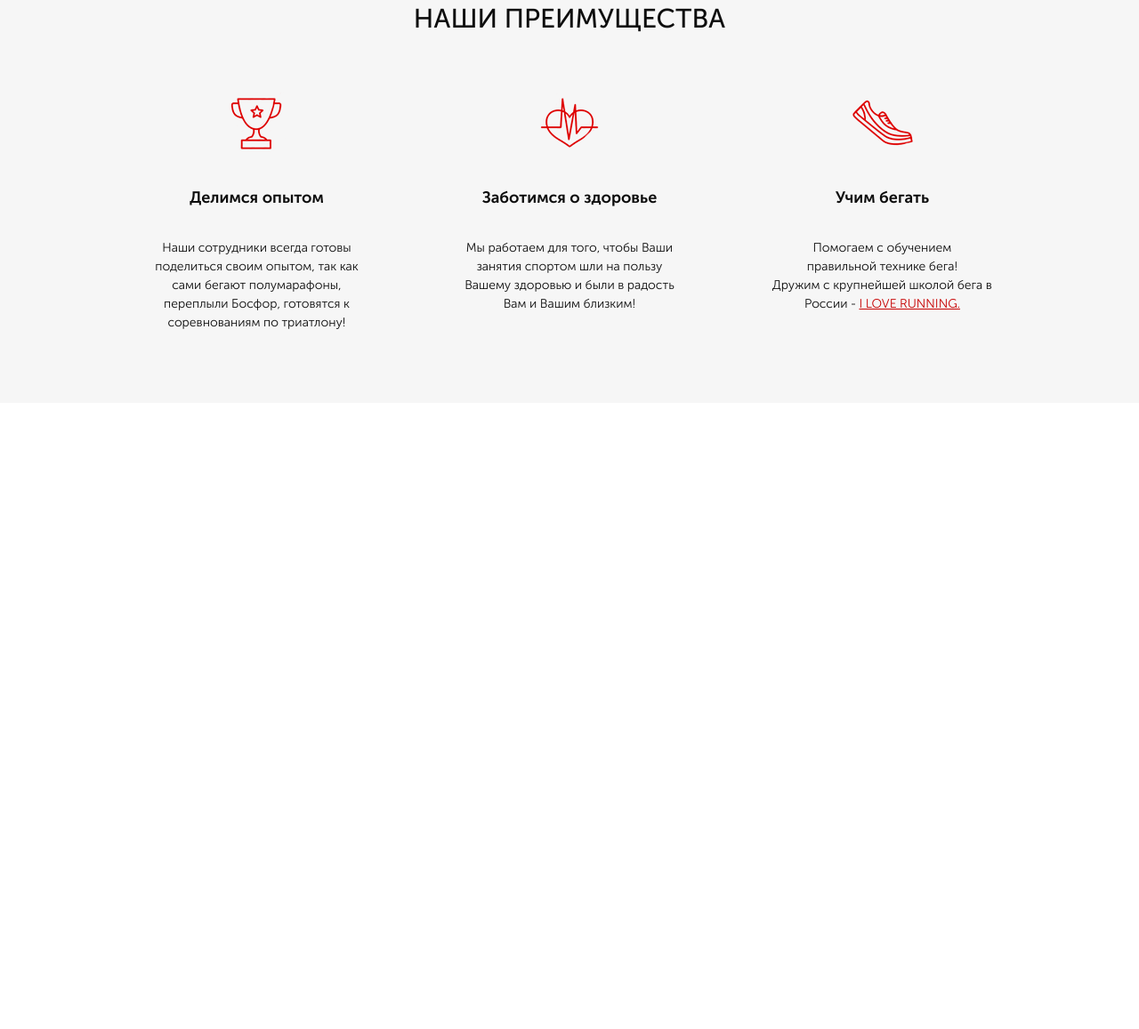
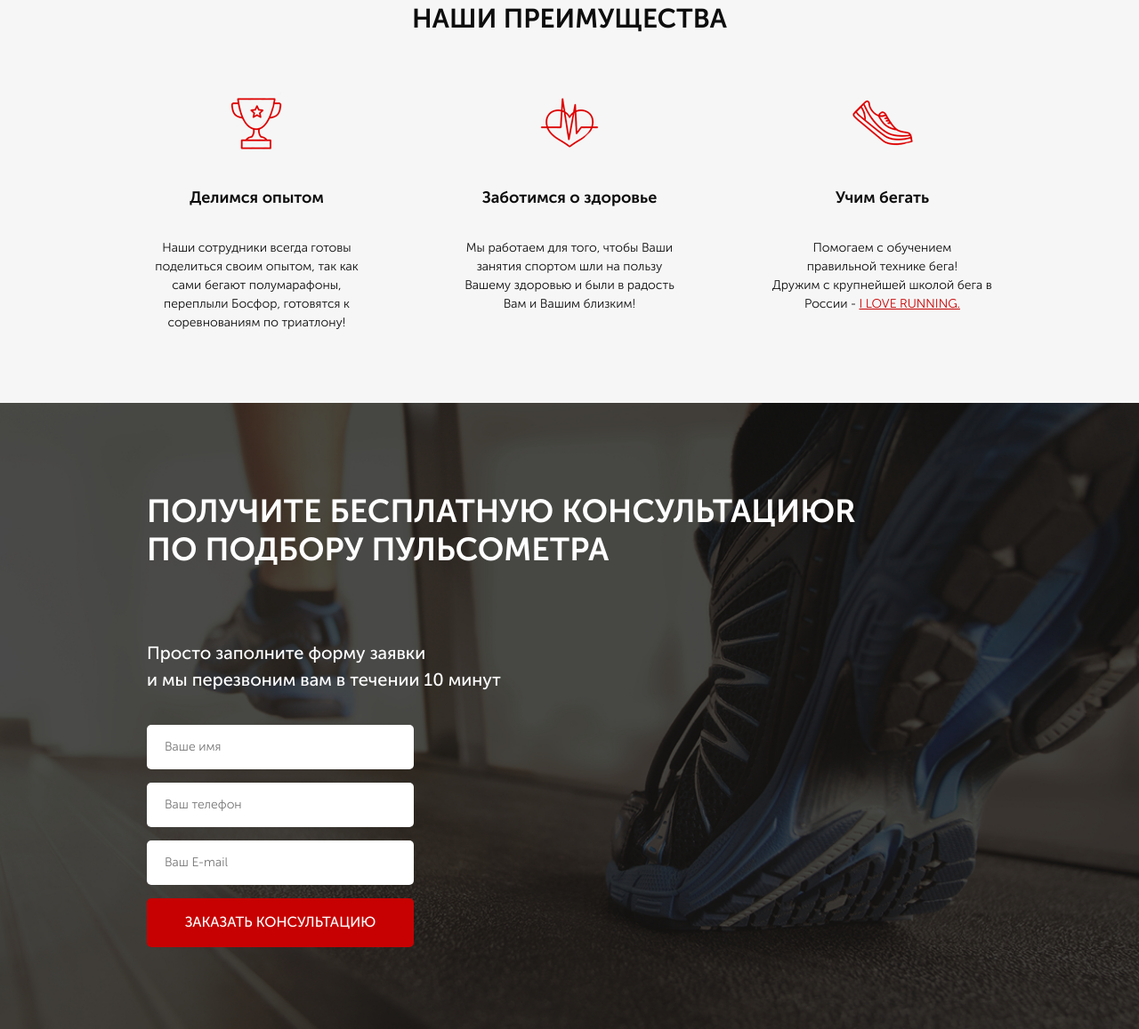
Before and after one commit to AndreiSpurhiash/Pulsometr, a website: page src/index.html in a window 1280 px wide. Shown: the part 777-1934 px from the top of the page at 89% size. Before the commit the page ends 1230 px from the top, so only its background shows below. Drawn offline with Linux system fonts and the light colour scheme.

Commit message:
add subform

```diff
--- a/src/index.html
+++ b/src/index.html
@@ -55,7 +55,7 @@
     </div>
     <div class="benefits">
         <div class="container">
-            <h2 class="benefits__header">НАШИ ПРЕИМУЩЕСТВА</h2>
+            <h2 class="title">НАШИ ПРЕИМУЩЕСТВА</h2>
             <div class="benefits__wrapper">
                 <div class="benefits__item">
                     <img src="icons/cup (1).png" alt="cup">
@@ -83,5 +83,24 @@
             </div>
         </div>
     </div>
+    <div class="consultation">
+        <div class="container">
+            <h2 class="title title_left">
+                Получите бесплатную консультациюr<br>
+                по подбору пульсометра
+            </h2>
+            <div class="consultation__descr">
+                Просто заполните форму заявки<br>
+                и мы перезвоним вам в течении 10 минут
+            </div>
+            <form class="feed-form" action="#">
+                <input name="name" required placeholder="Ваше имя" type="text">
+                <input name="phone" required placeholder="Ваш телефон" type="number">
+                <input name="email" required placeholder="Ваш E-mail" type="email">
+
+                <button class="button button_submit">заказать кОНСУЛЬТАЦИЮ</button>
+            </form>
+        </div>
+    </div>
 </body>
 </html>
--- a/src/sass/blocks/_buttons.scss
+++ b/src/sass/blocks/_buttons.scss
@@ -17,4 +17,11 @@
         height: 50px;
         font-size: 16px;
     }
+    &_submit {
+        width: 100%;
+        height: 55px;
+        color: #ffffff;
+        font-size: 16px;
+        font-weight: 500;
+    }
 }
--- /dev/null
+++ b/src/sass/blocks/_consultation.scss
@@ -0,0 +1,11 @@
+.consultation {
+    min-height: 680px;
+    padding: 100px 0 92px 0;
+    background: url(../../img/bg2.jpg) center (center/cover) no-repeat;
+    &__descr {
+        margin-top: 80px;
+        color: #ffffff;
+        font-size: 20px;
+        font-weight: 500;
+    }
+}
--- /dev/null
+++ b/src/sass/blocks/_forms.scss
@@ -0,0 +1,22 @@
+.feed-form {
+    margin-top: 36px;
+    display: flex;
+    flex-direction: column;
+    width: 300px;
+    input {
+        margin-bottom: 15px;
+        width: 100%;
+        height: 50px;
+        border-radius: 5px;
+        background-color: #ffffff;
+        border: none;
+        padding: 0 20px;
+        color: #4b4b4b;
+        font-size: 14px;
+        font-weight: 300;
+        text-align: left;
+        &:last-child(3) {
+            margin-bottom: 20px;
+        }
+    }
+}
--- /dev/null
+++ b/src/sass/blocks/_titles.scss
@@ -0,0 +1,12 @@
+.title {
+    color: #0d0d0d;
+    font-size: 30px;
+    font-weight: 700;
+    text-align: center;
+    text-transform: uppercase;
+    &_left {
+        color: #ffffff;
+        font-size: 36px;
+        text-align: left;
+    }
+}
--- a/src/sass/style.scss
+++ b/src/sass/style.scss
@@ -7,7 +7,10 @@
     margin: 0 auto;
 }
 @import 'blocks/promo';
+@import 'blocks/titles';
 @import 'blocks/header.scss';
 @import 'blocks/buttons';
 @import 'blocks/benefits';
 @import 'blocks/media';
+@import 'blocks/consultation';
+@import 'blocks/_forms';
```
Also changed, not shown: src/css/style.min.css.
